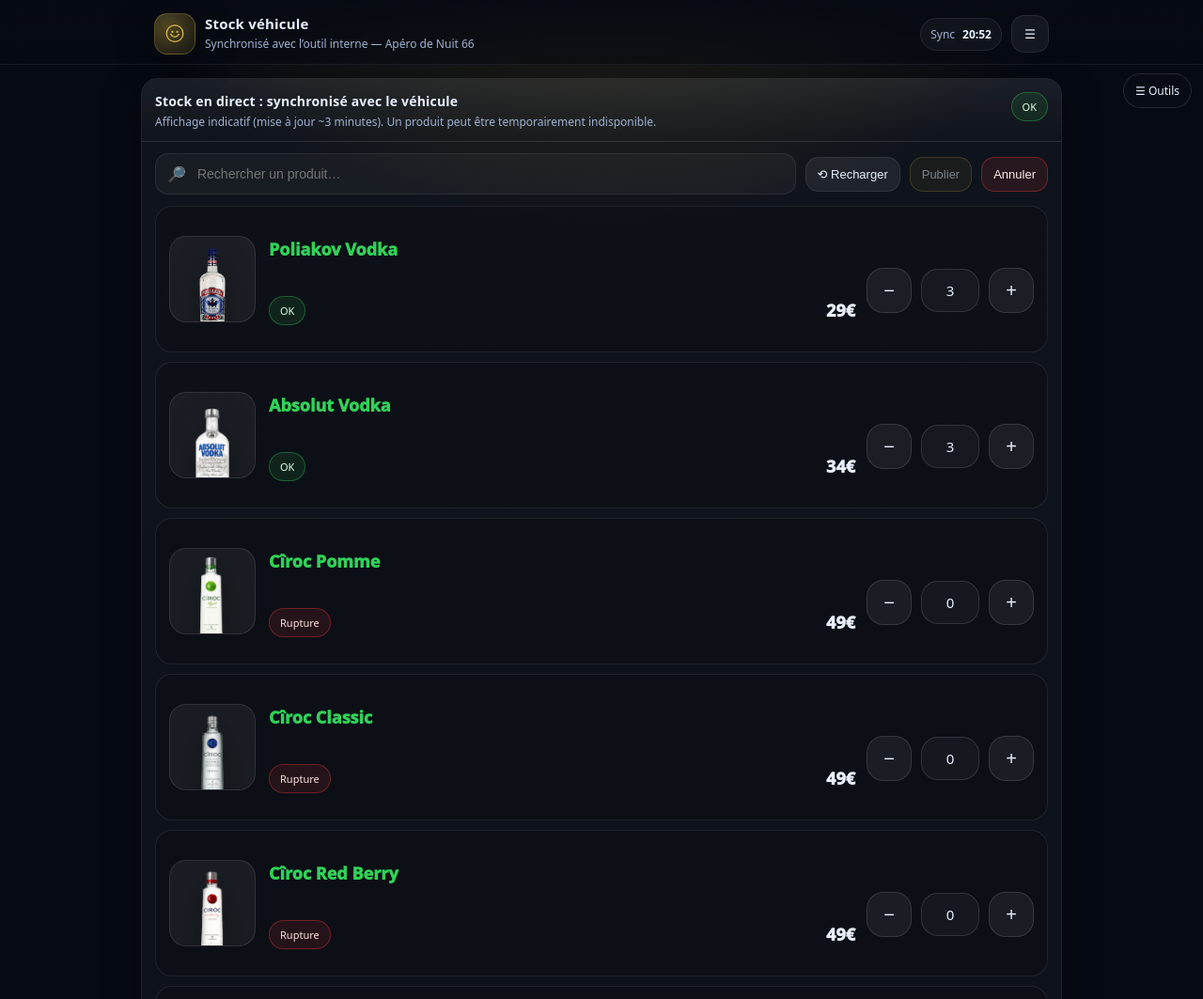
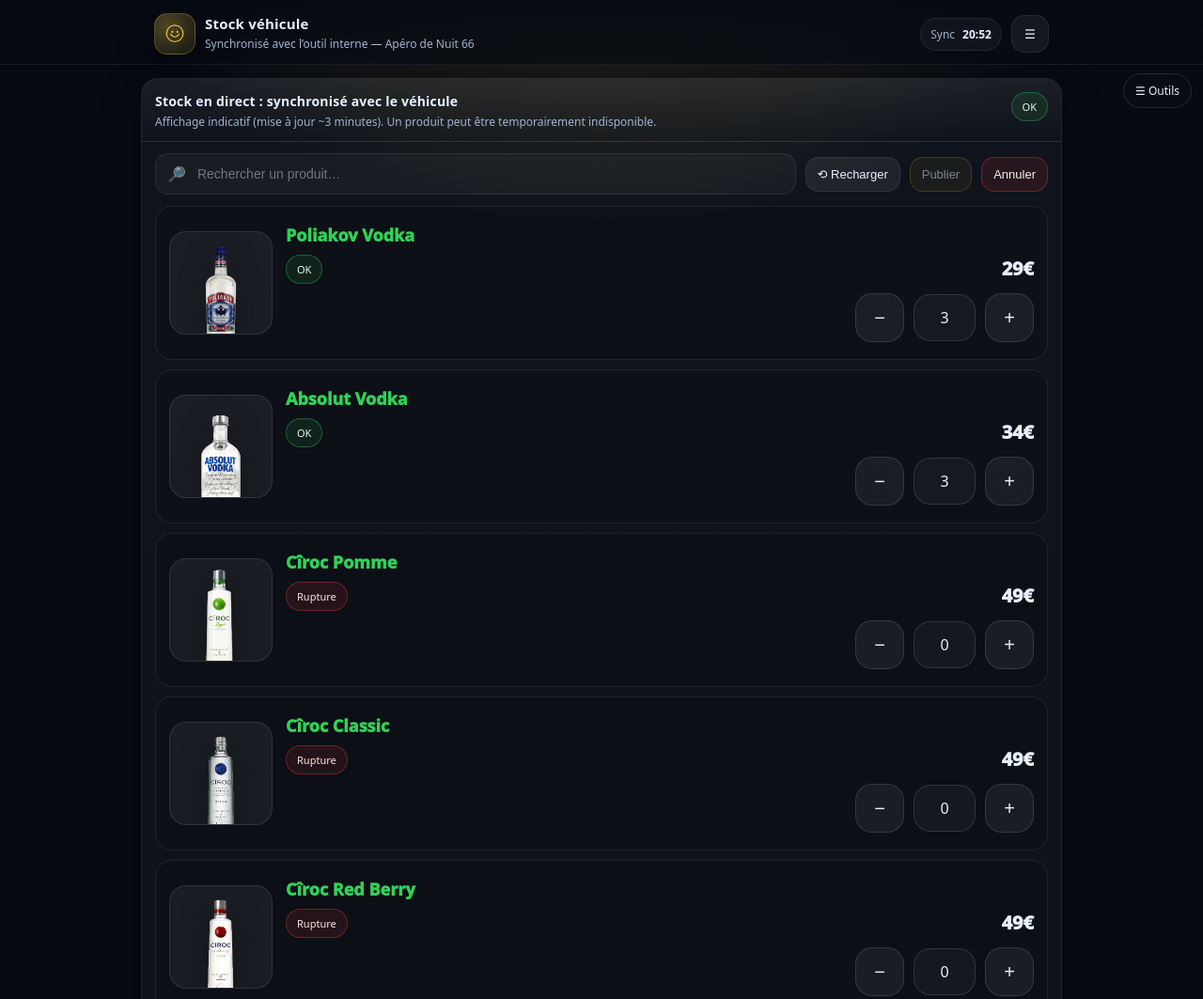
Before and after one commit to bullyto/outil, a plain HTML site: page apps/stock/index.html in a window 1280 px wide. Shown: the top 1063 px of the page at 94% size. Drawn offline with Linux system fonts and the light colour scheme.

Commit message:
Update index.html

```diff
--- a/apps/stock/index.html
+++ b/apps/stock/index.html
@@ -22,7 +22,7 @@
       --warn:#ffb020;        /* 1-2 */
       --ok:#31d158;          /* >=3 */
 
-      --name:#31d158;        /* ✅ nom produit (vert) */
+      --name:#31d158;        /* nom produit (vert) */
 
       --shadow:0 12px 40px rgba(0,0,0,.35);
       --r:18px;
@@ -168,20 +168,20 @@
 
     .list{ display:grid; grid-template-columns: 1fr; gap:10px; }
 
-    /* ✅ FIX: name missing because .content grid was centering. We align to TOP and reserve space for title */
+    /* ✅ LAYOUT FIX: no more overlap, name always visible, badge+price never under "-" */
     .item{
       display:grid;
-      grid-template-columns: 92px 1fr;
+      grid-template-columns: 110px 1fr;
       gap:14px;
       align-items:center;
       padding:14px;
       border-radius:18px;
       border:1px solid rgba(255,255,255,.08);
       background: rgba(0,0,0,.12);
-      min-height: 156px;  /* ✅ taller */
+      min-height: 164px;
     }
     .thumb{
-      width:92px; height:92px;
+      width:110px; height:110px;
       border-radius:18px;
       background: rgba(255,255,255,.06);
       border:1px solid rgba(255,255,255,.10);
@@ -194,7 +194,7 @@
       width:100%;
       height:100%;
       object-fit:contain;
-      padding:6px;
+      padding:8px;
       filter: drop-shadow(0 10px 16px rgba(0,0,0,.35));
     }
 
@@ -202,53 +202,29 @@
       min-width:0;
       display:grid;
       grid-template-columns: 1fr auto;
-      gap:12px;
-      align-items:start; /* ✅ IMPORTANT: don't vertically center -> name becomes visible */
+      grid-template-rows: auto auto auto;
+      column-gap:12px;
+      row-gap:10px;
+      align-items:center;
     }
 
-    .meta{
-      min-width:0;
-      display:flex;
-      flex-direction:column;
-      gap:12px;
-      padding-top: 6px; /* ✅ pushes name into the green zone */
-    }
-
+    /* ✅ Name: one line, ALWAYS visible */
     .name{
+      grid-column: 1 / -1;
       margin:0;
       font-size:18px;
       font-weight:950;
-      line-height:1.15;
-      color: var(--name); /* ✅ green */
-      display:-webkit-box;
-      -webkit-box-orient: vertical;
-      -webkit-line-clamp: 2;
+      line-height:1.12;
+      color: var(--name);
+      white-space:nowrap;
       overflow:hidden;
       text-overflow:ellipsis;
-      max-width: 100%;
-      min-height: 42px;   /* ✅ reserve space so it never collapses */
-    }
-
-    /* ✅ Move (red circle) slightly lower */
-    .subRow{
-      display:flex;
-      align-items:center;
-      justify-content:space-between;
-      gap:10px;
-      min-width:0;
-      margin-top: 6px;    /* ✅ lower badge + price */
-    }
-
-    .price{
-      margin:0;
-      font-size:18px;
-      font-weight:950;
-      line-height:1;
-      flex:0 0 auto;
-      white-space:nowrap;
+      padding-top:2px;
     }
 
     .badge{
+      grid-row:2;
+      grid-column:1;
       font-size:11px;
       padding:7px 11px;
       border-radius:999px;
@@ -260,22 +236,40 @@
       align-items:center;
       gap:6px;
       width: fit-content;
+      max-width: 100%;
       white-space:nowrap;
+      overflow:hidden;
+      text-overflow:ellipsis;
     }
     .badge.ok{ border-color: rgba(49,209,88,.35); background: rgba(49,209,88,.10); color:#dfffe8; }
     .badge.warn{ border-color: rgba(255,176,32,.45); background: rgba(255,176,32,.12); color:#fff1d3; }
     .badge.danger{ border-color: rgba(255,59,59,.35); background: rgba(255,59,59,.10); color:#ffe3e3; }
 
+    /* ✅ Price: fixed column, never collides with buttons */
+    .price{
+      grid-row:2;
+      grid-column:2;
+      margin:0;
+      font-size:20px;
+      font-weight:950;   /* ✅ en gras */
+      line-height:1;
+      white-space:nowrap;
+      justify-self:end;
+      padding-left:8px;
+    }
+
+    /* ✅ Buttons always on their own row (no overlap) */
     .qtyBox{
+      grid-row:3;
+      grid-column:2;
       display:flex;
       align-items:center;
       gap:10px;
-      flex:0 0 auto;
-      padding-top: 36px; /* ✅ align controls with badge/price lower (prevents overlap) */
+      justify-self:end;
     }
     .qtyBtn{
-      width:48px;
-      height:48px;
+      width:52px;
+      height:52px;
       border-radius:18px;
       border:1px solid rgba(255,255,255,.12);
       background: rgba(255,255,255,.06);
@@ -289,13 +283,13 @@
     }
     .qtyBtn:active{ transform: translateY(1px); }
     .qtyVal{
-      min-width:62px;
-      padding:12px 10px;
+      min-width:66px;
+      padding:13px 10px;
       border-radius:18px;
       border:1px solid rgba(255,255,255,.12);
       background: rgba(255,255,255,.04);
       color:var(--text);
-      font-size:15px;
+      font-size:16px;
       text-align:center;
       user-select:none;
     }
@@ -409,10 +403,12 @@
     .tabTop:active{ transform: translateY(1px); }
 
     @media (max-width:420px){
-      .item{ grid-template-columns: 90px 1fr; min-height: 164px; }
+      .item{ grid-template-columns: 110px 1fr; min-height: 172px; }
+      .thumb{ width:110px; height:110px; }
       .name{ font-size:18px; }
-      .price{ font-size:18px; }
-      .qtyBox{ padding-top: 40px; }
+      .price{ font-size:20px; }
+      .qtyBtn{ width:54px; height:54px; }
+      .qtyVal{ min-width:68px; }
     }
   </style>
 </head>
@@ -740,14 +736,10 @@
           </div>
 
           <div class="content">
-            <div class="meta">
-              <p class="name">${esc(p.name)}</p>
+            <p class="name">${esc(p.name)}</p>
 
-              <div class="subRow">
-                <span class="badge ${t.cls}">${t.txt}${isDirty ? " • modifié" : ""}</span>
-                <p class="price">${price ? esc(price) + "€" : "—"}</p>
-              </div>
-            </div>
+            <span class="badge ${t.cls}">${t.txt}${isDirty ? " • modifié" : ""}</span>
+            <p class="price">${price ? esc(price) + "€" : "—"}</p>
 
             <div class="qtyBox">
               <button class="qtyBtn minus" type="button" aria-label="Retirer 1">−</button>
```
